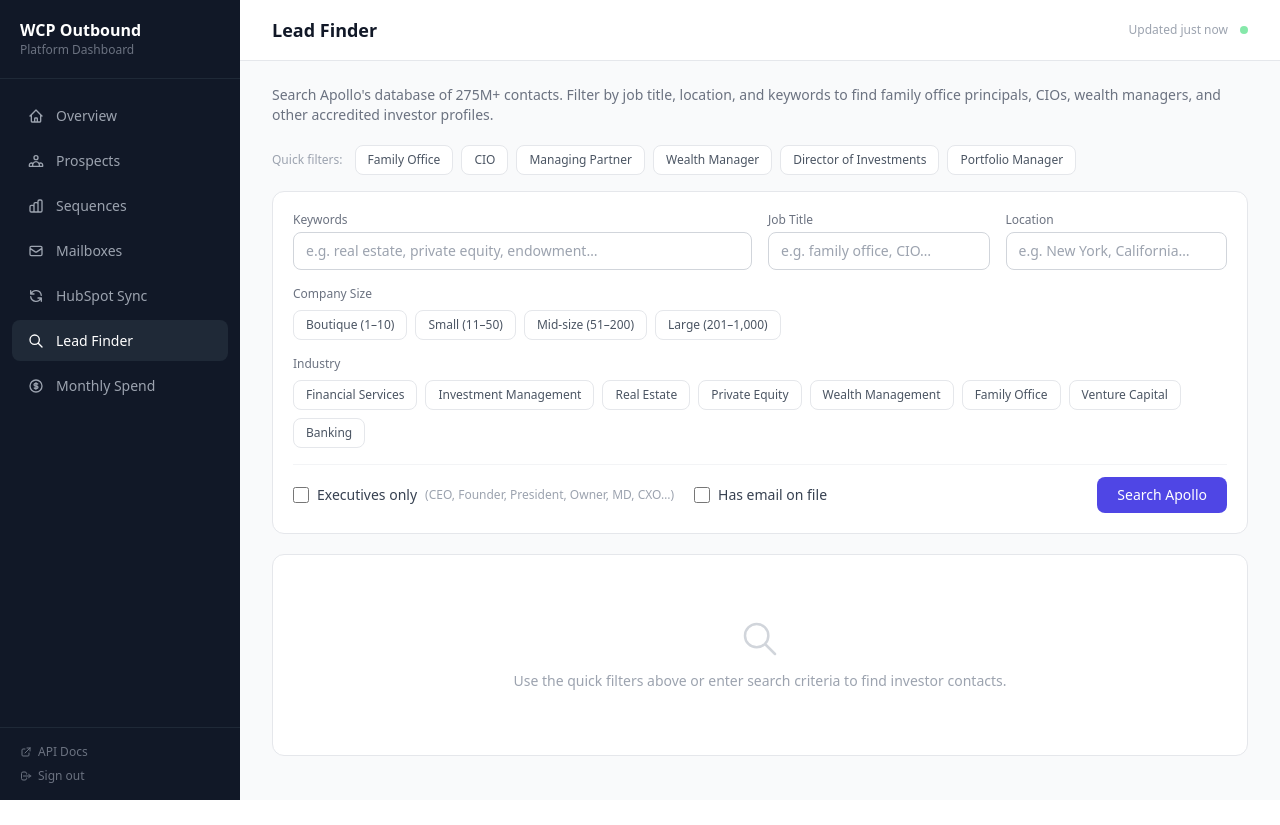
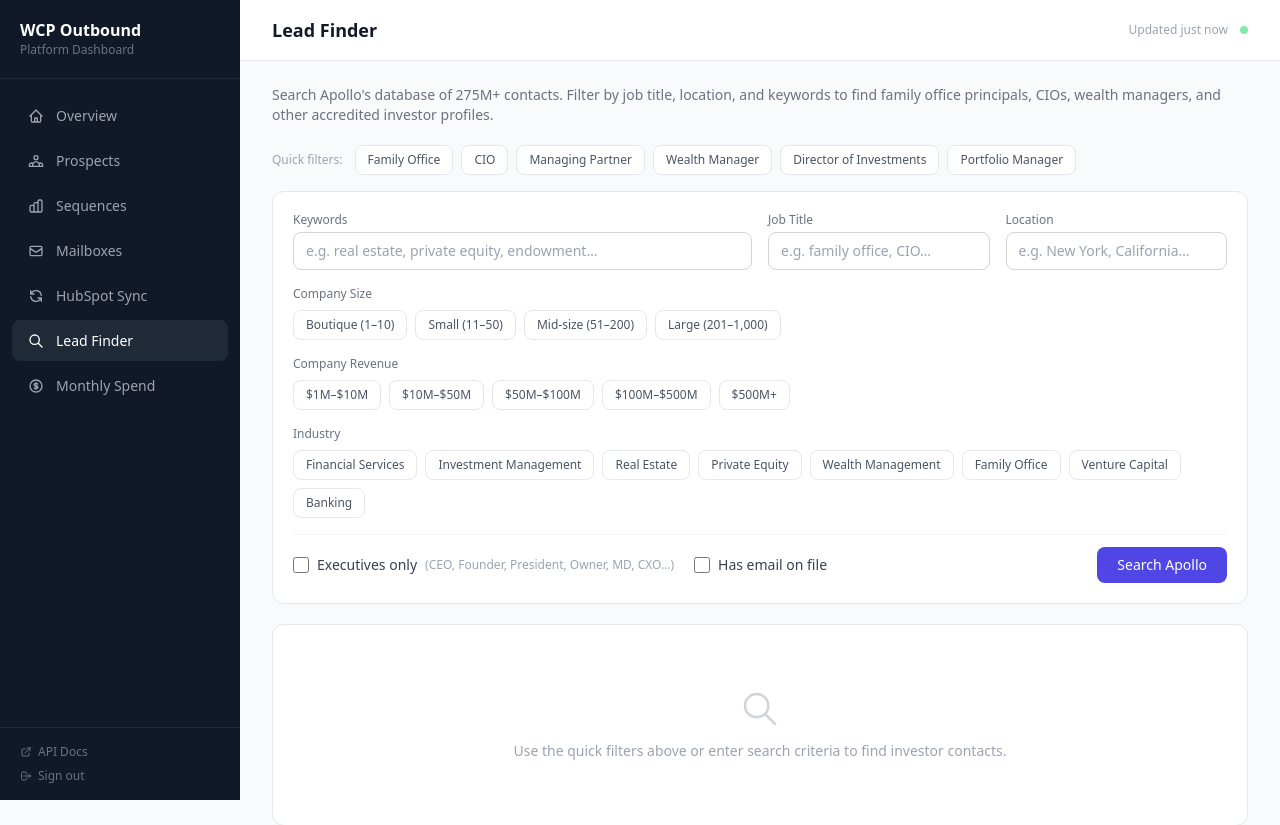
Before and after one commit to brian-refactor/wcp-outbound-platform, a FastAPI app: page /dashboard/leads in a window 1280 px wide. Shown: the top 825 px of the page. Before the commit the page ends 800 px from the top, so only its background shows below. Run offline with FastAPI, Linux system fonts and the light colour scheme; some libraries are stand-ins or nearby versions.

Commit message:
feat: add company revenue filter to lead finder

```diff
--- a/app/integrations/apollo.py
+++ b/app/integrations/apollo.py
@@ -23,6 +23,7 @@ def search_people(
     titles: list[str] | None = None,
     locations: list[str] | None = None,
     employee_ranges: list[str] | None = None,
+    revenue_ranges: list[str] | None = None,
     industries: list[str] | None = None,
     has_email: bool = False,
     page: int = 1,
@@ -50,6 +51,8 @@ def search_people(
         payload["person_locations"] = locations
     if employee_ranges:
         payload["organization_num_employees_ranges"] = employee_ranges
+    if revenue_ranges:
+        payload["organization_revenue_ranges"] = revenue_ranges
     if industries:
         payload["q_organization_keyword_tags"] = industries
     if has_email:
--- a/app/routers/dashboard.py
+++ b/app/routers/dashboard.py
@@ -1395,6 +1395,14 @@ COMPANY_SIZE_OPTIONS = [
     ("201,1000","Large (201–1,000)"),
 ]
 
+REVENUE_OPTIONS = [
+    ("1000000,10000000",     "$1M–$10M"),
+    ("10000000,50000000",    "$10M–$50M"),
+    ("50000000,100000000",   "$50M–$100M"),
+    ("100000000,500000000",  "$100M–$500M"),
+    ("500000000,",           "$500M+"),
+]
+
 INDUSTRY_OPTIONS = [
     "Financial Services",
     "Investment Management",
@@ -1415,6 +1423,7 @@ def leads_search(
     location: str = Query(""),
     executives: str = Query(""),
     size: list[str] = Query([]),
+    revenue: list[str] = Query([]),
     industry: list[str] = Query([]),
     has_email: str = Query(""),
     page: int = Query(1),
@@ -1441,6 +1450,7 @@ def leads_search(
                 titles=titles or None,
                 locations=locations or None,
                 employee_ranges=size or None,
+                revenue_ranges=revenue or None,
                 industries=industry or None,
                 has_email=is_has_email,
                 page=page,
@@ -1463,7 +1473,9 @@ def leads_search(
             "location": location,
             "executives": is_executives,
             "selected_sizes": size,
+            "selected_revenues": revenue,
             "selected_industries": industry,
+            "revenue_options": REVENUE_OPTIONS,
             "has_email": is_has_email,
             "company_size_options": COMPANY_SIZE_OPTIONS,
             "industry_options": INDUSTRY_OPTIONS,
--- a/app/templates/dashboard/leads.html
+++ b/app/templates/dashboard/leads.html
@@ -61,6 +61,22 @@
                     {% if value in selected_sizes %}border-indigo-400 bg-indigo-50 text-indigo-700{% else %}border-gray-200 text-gray-600 hover:border-indigo-300 hover:text-indigo-600{% endif %}">
         <input type="checkbox" name="size" value="{{ value }}"
                {% if value in selected_sizes %}checked{% endif %}
+               class="hidden"/>
+        {{ label }}
+      </label>
+      {% endfor %}
+    </div>
+  </div>
+
+  {# ── Revenue size ── #}
+  <div class="mb-4">
+    <label class="block text-xs font-medium text-gray-500 mb-2">Company Revenue</label>
+    <div class="flex flex-wrap gap-2">
+      {% for value, label in revenue_options %}
+      <label class="flex items-center gap-1.5 px-3 py-1.5 rounded-lg border cursor-pointer text-xs font-medium transition-colors
+                    {% if value in selected_revenues %}border-indigo-400 bg-indigo-50 text-indigo-700{% else %}border-gray-200 text-gray-600 hover:border-indigo-300 hover:text-indigo-600{% endif %}">
+        <input type="checkbox" name="revenue" value="{{ value }}"
+               {% if value in selected_revenues %}checked{% endif %}
                class="hidden"/>
         {{ label }}
       </label>
@@ -141,13 +157,13 @@
     {% if total > per_page %}
     <div class="flex items-center gap-2">
       {% if page > 1 %}
-      <a href="?keywords={{ keywords | urlencode }}&title={{ title | urlencode }}&location={{ location | urlencode }}&executives={{ '1' if executives else '' }}&has_email={{ '1' if has_email else '' }}{% for s in selected_sizes %}&size={{ s | urlencode }}{% endfor %}{% for i in selected_industries %}&industry={{ i | urlencode }}{% endfor %}&searched=1&page={{ page - 1 }}"
+      <a href="?keywords={{ keywords | urlencode }}&title={{ title | urlencode }}&location={{ location | urlencode }}&executives={{ '1' if executives else '' }}&has_email={{ '1' if has_email else '' }}{% for s in selected_sizes %}&size={{ s | urlencode }}{% endfor %}{% for r in selected_revenues %}&revenue={{ r | urlencode }}{% endfor %}{% for i in selected_industries %}&industry={{ i | urlencode }}{% endfor %}&searched=1&page={{ page - 1 }}"
          class="text-xs px-3 py-1.5 rounded-lg border border-gray-300 text-gray-600 hover:bg-gray-50">
         &larr; Prev
       </a>
       {% endif %}
       {% if page * per_page < total %}
-      <a href="?keywords={{ keywords | urlencode }}&title={{ title | urlencode }}&location={{ location | urlencode }}&executives={{ '1' if executives else '' }}&has_email={{ '1' if has_email else '' }}{% for s in selected_sizes %}&size={{ s | urlencode }}{% endfor %}{% for i in selected_industries %}&industry={{ i | urlencode }}{% endfor %}&searched=1&page={{ page + 1 }}"
+      <a href="?keywords={{ keywords | urlencode }}&title={{ title | urlencode }}&location={{ location | urlencode }}&executives={{ '1' if executives else '' }}&has_email={{ '1' if has_email else '' }}{% for s in selected_sizes %}&size={{ s | urlencode }}{% endfor %}{% for r in selected_revenues %}&revenue={{ r | urlencode }}{% endfor %}{% for i in selected_industries %}&industry={{ i | urlencode }}{% endfor %}&searched=1&page={{ page + 1 }}"
          class="text-xs px-3 py-1.5 rounded-lg border border-gray-300 text-gray-600 hover:bg-gray-50">
         Next &rarr;
       </a>
@@ -222,7 +238,7 @@
               <input type="hidden" name="first_name"  value="{{ row.first_name }}">
               <input type="hidden" name="title"       value="{{ row.title or '' }}">
               <input type="hidden" name="company"     value="{{ row.company or '' }}">
-              <input type="hidden" name="return_url"  value="/dashboard/leads?keywords={{ keywords | urlencode }}&title={{ title | urlencode }}&location={{ location | urlencode }}&executives={{ '1' if executives else '' }}&has_email={{ '1' if has_email else '' }}{% for s in selected_sizes %}&size={{ s | urlencode }}{% endfor %}{% for i in selected_industries %}&industry={{ i | urlencode }}{% endfor %}&searched=1&page={{ page }}">
+              <input type="hidden" name="return_url"  value="/dashboard/leads?keywords={{ keywords | urlencode }}&title={{ title | urlencode }}&location={{ location | urlencode }}&executives={{ '1' if executives else '' }}&has_email={{ '1' if has_email else '' }}{% for s in selected_sizes %}&size={{ s | urlencode }}{% endfor %}{% for r in selected_revenues %}&revenue={{ r | urlencode }}{% endfor %}{% for i in selected_industries %}&industry={{ i | urlencode }}{% endfor %}&searched=1&page={{ page }}">
               <button type="submit"
                       title="Enrich and add to prospects"
                       class="text-xs px-3 py-1.5 rounded-lg bg-indigo-600 text-white hover:bg-indigo-700 transition-colors whitespace-nowrap">
@@ -241,13 +257,13 @@
     <span class="text-xs text-gray-400">Page {{ page }} of {{ ((total - 1) // per_page) + 1 }}</span>
     <div class="flex gap-2">
       {% if page > 1 %}
-      <a href="?keywords={{ keywords | urlencode }}&title={{ title | urlencode }}&location={{ location | urlencode }}&executives={{ '1' if executives else '' }}&has_email={{ '1' if has_email else '' }}{% for s in selected_sizes %}&size={{ s | urlencode }}{% endfor %}{% for i in selected_industries %}&industry={{ i | urlencode }}{% endfor %}&searched=1&page={{ page - 1 }}"
+      <a href="?keywords={{ keywords | urlencode }}&title={{ title | urlencode }}&location={{ location | urlencode }}&executives={{ '1' if executives else '' }}&has_email={{ '1' if has_email else '' }}{% for s in selected_sizes %}&size={{ s | urlencode }}{% endfor %}{% for r in selected_revenues %}&revenue={{ r | urlencode }}{% endfor %}{% for i in selected_industries %}&industry={{ i | urlencode }}{% endfor %}&searched=1&page={{ page - 1 }}"
          class="text-xs px-3 py-1.5 rounded-lg border border-gray-300 text-gray-600 hover:bg-gray-50">
         &larr; Prev
       </a>
       {% endif %}
       {% if page * per_page < total %}
-      <a href="?keywords={{ keywords | urlencode }}&title={{ title | urlencode }}&location={{ location | urlencode }}&executives={{ '1' if executives else '' }}&has_email={{ '1' if has_email else '' }}{% for s in selected_sizes %}&size={{ s | urlencode }}{% endfor %}{% for i in selected_industries %}&industry={{ i | urlencode }}{% endfor %}&searched=1&page={{ page + 1 }}"
+      <a href="?keywords={{ keywords | urlencode }}&title={{ title | urlencode }}&location={{ location | urlencode }}&executives={{ '1' if executives else '' }}&has_email={{ '1' if has_email else '' }}{% for s in selected_sizes %}&size={{ s | urlencode }}{% endfor %}{% for r in selected_revenues %}&revenue={{ r | urlencode }}{% endfor %}{% for i in selected_industries %}&industry={{ i | urlencode }}{% endfor %}&searched=1&page={{ page + 1 }}"
          class="text-xs px-3 py-1.5 rounded-lg border border-gray-300 text-gray-600 hover:bg-gray-50">
         Next &rarr;
       </a>
```
